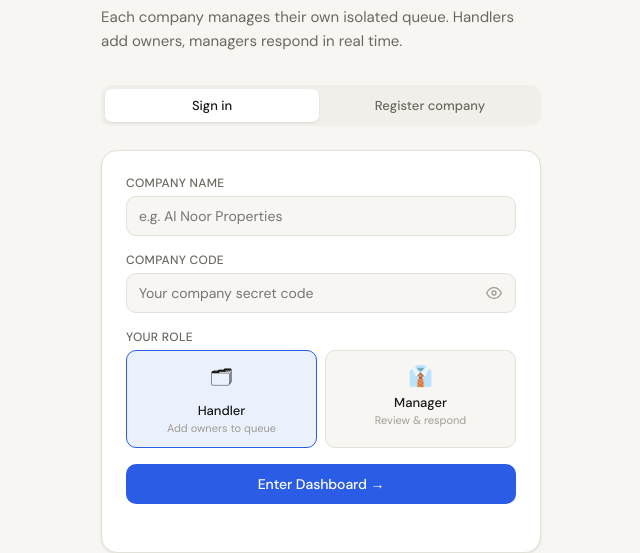
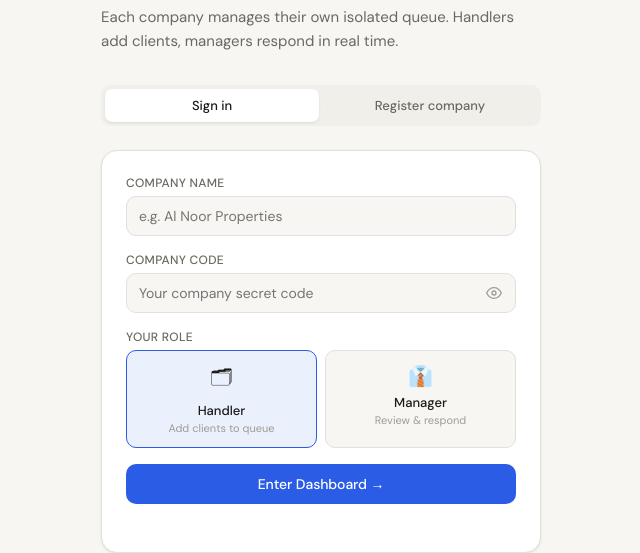
Before and after one commit to Muhammad-1956/Online-Realtime-Meeting-Management-Website, a plain HTML site: page index.html in a window 1280 px wide. Shown: the part 209-762 px from the top of the page, 319-959 px from the left. Drawn offline with Linux system fonts and the light colour scheme.

Commit message:
new features

```diff
--- a/index.html
+++ b/index.html
@@ -34,7 +34,7 @@
         <h1 class="landing-title">Real-time meeting queue,<br>for every company.</h1>
         <p class="landing-sub">
           Each company manages their own isolated queue.
-          Handlers add owners, managers respond in real time.
+          Handlers add clients, managers respond in real time.
         </p>
 
         <!-- Tab switcher -->
@@ -74,7 +74,7 @@
                 <div class="role-card active" id="role-handler" onclick="selectRole('handler')">
                   <div class="role-icon">🗂</div>
                   <div class="role-name">Handler</div>
-                  <div class="role-desc">Add owners to queue</div>
+                  <div class="role-desc">Add clients to queue</div>
                 </div>
                 <div class="role-card" id="role-manager" onclick="selectRole('manager')">
                   <div class="role-icon">👔</div>
```
